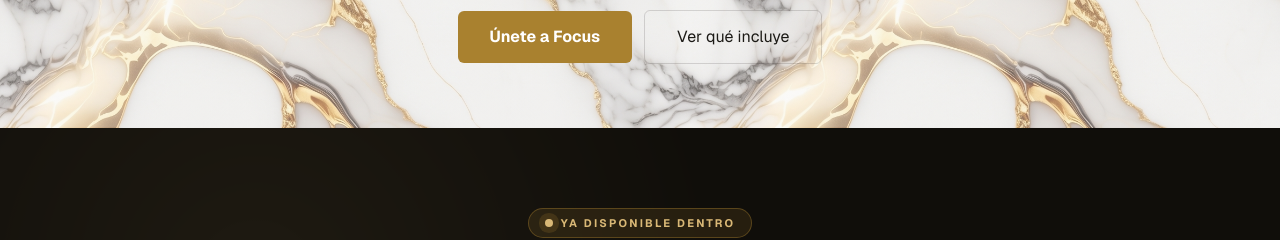
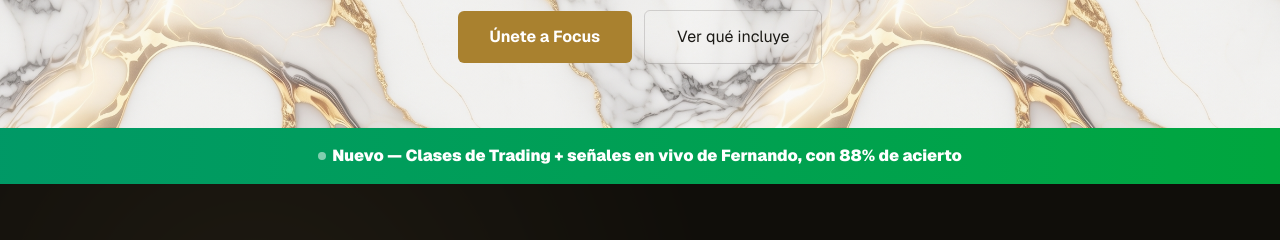
Before and after one commit to airmateai/focus-landing, a Next.js app: page / in a window 1280 px wide. Shown: the part 940-1180 px from the top of the page. Built offline with nearby package versions, Linux system fonts and the light colour scheme; no server answers.

Commit message:
Añadir banner de clases de Trading + señales en vivo (88% de acierto) justo debajo del hero

```diff
--- a/src/app/LandingClient.tsx
+++ b/src/app/LandingClient.tsx
@@ -210,6 +210,19 @@ export default function LandingClient() {
           </div>
         </div>
       </section>
+
+      {/* trading banner */}
+      <a
+        href="#pricing"
+        className="block bg-gradient-to-r from-emerald-600 to-green-600 hover:from-emerald-500 hover:to-green-500 transition"
+      >
+        <div className="max-w-4xl mx-auto px-6 py-4 flex flex-col sm:flex-row items-center justify-center gap-2 sm:gap-4 text-center">
+          <span className="inline-flex items-center gap-1.5 text-white font-black text-sm sm:text-base">
+            <span className="w-2 h-2 rounded-full bg-white animate-pulse" />
+            {t.tradingBanner}
+          </span>
+        </div>
+      </a>
 
       {/* mindset video */}
       <section className="relative bg-[#100e0a] text-white overflow-hidden">
--- a/src/lib/i18n.ts
+++ b/src/lib/i18n.ts
@@ -4,6 +4,7 @@ export const dict = {
   es: {
     nav: { pillars: "Módulos", pricing: "Precio", login: "Entrar", join: "Únete ahora" },
     urgency: "El precio sube pronto. Asegura tu plaza al precio actual.",
+    tradingBanner: "Nuevo — Clases de Trading + señales en vivo de Fernando, con 88% de acierto",
     ticker: [
       "122 miembros ya dentro de Focus",
       "El precio sube pronto — asegura tu plaza",
@@ -228,6 +229,7 @@ export const dict = {
   en: {
     nav: { pillars: "Modules", pricing: "Pricing", login: "Log in", join: "Join now" },
     urgency: "Price is going up soon. Lock in today's price.",
+    tradingBanner: "New — Trading classes + live signals from Fernando, 88% win rate",
     ticker: [
       "122 members already inside Focus",
       "Price going up soon — lock in your spot",
```
